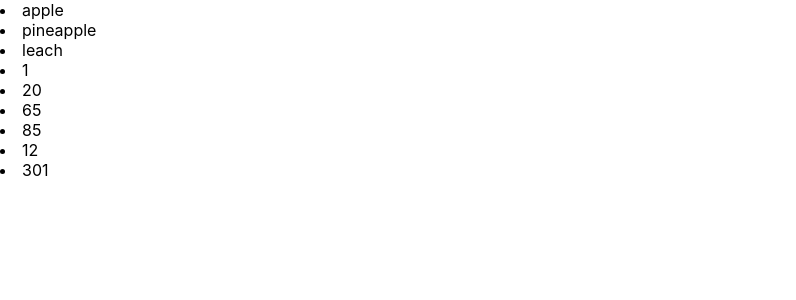
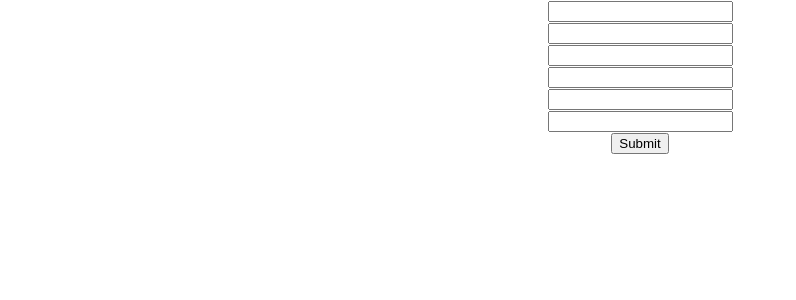
Before and after one commit to ModemBhanuPrakash/ReactPractice, a React (Create React App) app: page / in a window 1280 px wide. Shown: the top 300 px of the page, without its empty margins (0-796 px from the left). Built offline with nearby package versions, Linux system fonts and the light colour scheme.

Commit message:
Sign up form inn reactjs

```diff
--- a/src/App.js
+++ b/src/App.js
@@ -7,6 +7,7 @@ import StateExampleInClassComponent from './StateExampleInClassComponent'
 import PropsExampleInClassComponent from './PropsExampleInClassComponent'
 import Form from './Form'
 import Map from './Map'
+import SignupForm from './SignupForm'
 
 const App = () => {
   const styling={
@@ -34,8 +35,9 @@ const App = () => {
       <FunctionalComponent></FunctionalComponent>
       <StateExampleInClassComponent></StateExampleInClassComponent>
        <PropsExampleInClassComponent/>
-       <Form></Form>*/}
-       <Map/>
+       <Form></Form>
+       <Map/>*/}
+       <SignupForm></SignupForm>
     </div>
   )
 }
--- /dev/null
+++ b/src/SignupForm.js
@@ -0,0 +1,42 @@
+import React,{useState} from 'react'
+
+const SignupForm = () => {
+    const [data,setData] = useState({
+        username : '',
+        email : '',
+        mobile : '',
+        address : '',
+        password : '',
+        confirmPassword : ''
+    })
+    const {username,email,mobile,address,password,confirmPassword} = data
+    const formHandler = e => {
+        setData({...data,[e.target.name]:e.target.value})
+    }
+    const submitHandler = e => {
+        e.preventDefault()
+        if(password==confirmPassword){
+            console.log(data)
+        }
+        else{
+            console.log("password and confirm password are not matching")
+        }
+    }
+  return (
+    <div>
+      <center>
+        <form onSubmit={submitHandler}>
+            <input type='text' name='username' value={username} onChange={formHandler}/> <br/>
+            <input type='email' name='email' value={email} onChange={formHandler}/>  <br/>
+            <input type='text' name='mobile' value={mobile} onChange={formHandler}/>  <br/>
+            <input type='text' name='address' value={address} onChange={formHandler}/> <br/>
+            <input type='password' name='password' value={password} onChange={formHandler}/> <br/>
+            <input type='password' name='confirmPassword' value={confirmPassword} onChange={formHandler}/> <br/>
+            <button>Submit</button>
+        </form>
+      </center>
+    </div>
+  )
+}
+
+export default SignupForm
```
